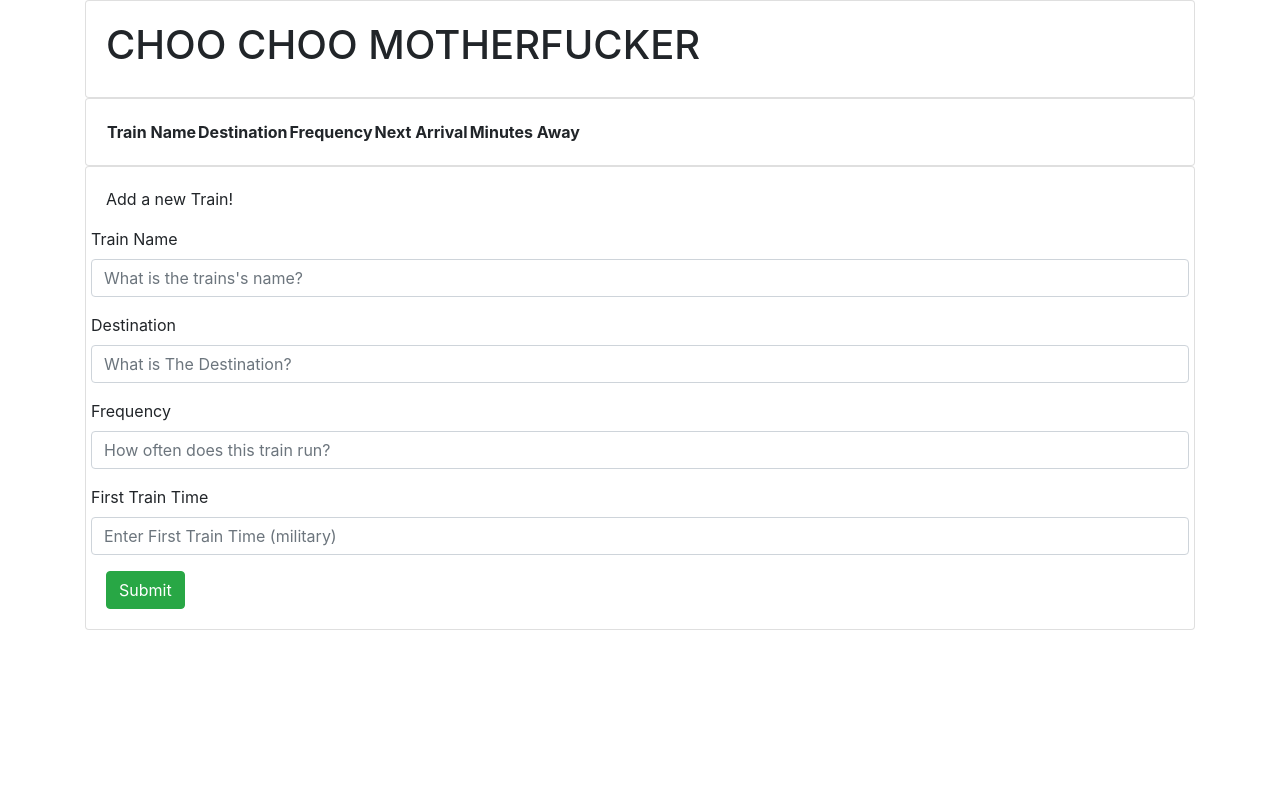
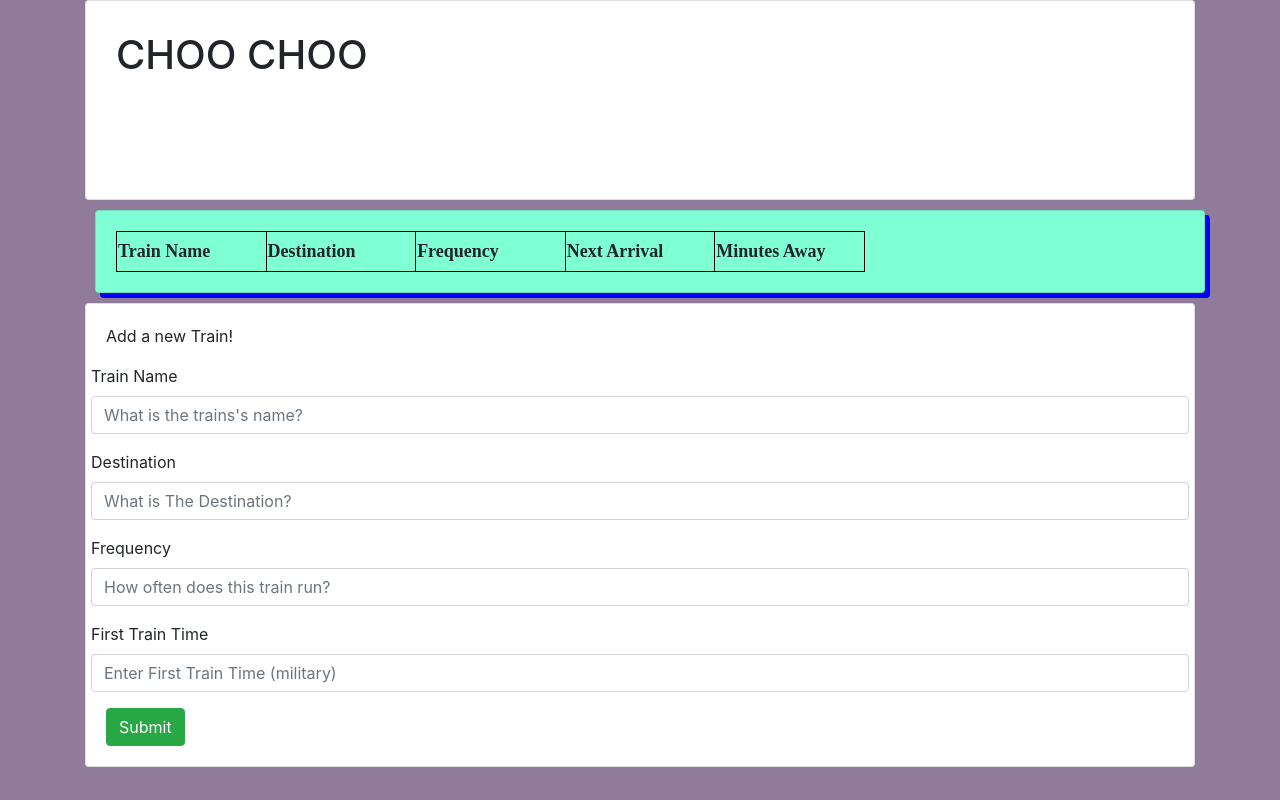
Before and after one commit to russellostack/firebaseHW, a plain HTML site: page index.html in a window 1280 px wide. Drawn offline with nearby package versions, Linux system fonts and the light colour scheme; no server answers.

Commit message:
removed swearing, added css. idk why table card is slightly offset, its late tho so im done

```diff
--- a/assets/css/style.css
+++ b/assets/css/style.css
@@ -0,0 +1,30 @@
+body{
+    background-color: #907b9b;
+}
+table,th,td{
+    border: 1px solid black;
+    font-family: "Times New Roman", Times, serif;
+    font-size: 18px;
+}
+th{
+    height:40px;
+    font-weight:bolder;
+    width:15%;
+    margin:5px;
+}
+#titleCard{
+    position: relative;
+    width:100%;
+    height:200px;
+    padding:10px;
+}
+#tableCard{
+    width: 80%;
+    height:100%;
+    background-color: aquamarine;
+    margin: 10px;
+}
+#tableCard{
+    box-shadow: 5px 5px blue;
+    width:100%;
+}
--- a/index.html
+++ b/index.html
@@ -16,9 +16,9 @@
 </head>
 <body>
     <div class ="container">
-        <div class = "card" id="TitleCard">
+        <div class = "card" id="titleCard">
             <div class = "card-body">
-                <h1>CHOO CHOO MOTHERFUCKER</h1>
+                <h1>CHOO CHOO</h1>
             </div>
         </div>
         <div class ="card" id="tableCard">
```
Also changed, not shown: assets/Thomas.webp (added).
